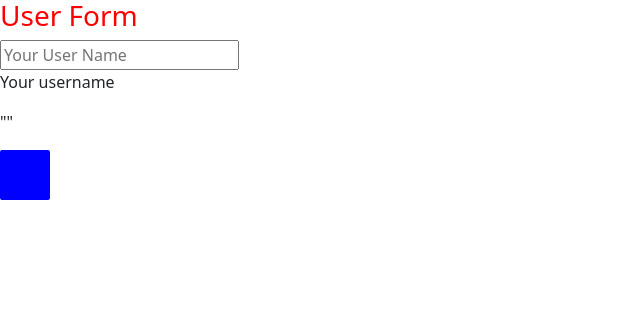
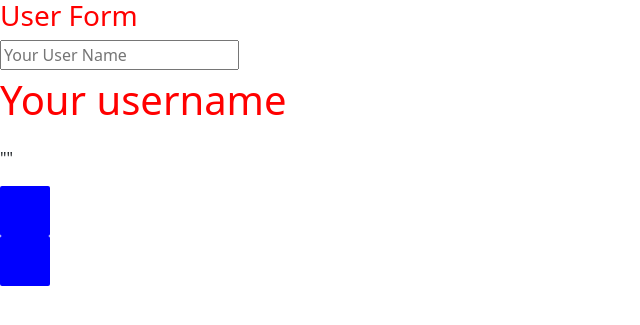
Before and after one commit to AlbertHoang/AngularLearning, an Angular app: page / in a window 1280 px wide. Shown: the part 423-748 px from the top of the page, without its empty margins (0-640 px from the left). Built offline with nearby package versions, Linux system fonts and the light colour scheme.

Commit message:
Directive | ngStyle & ngClass

```diff
--- a/src/app/user-form/user-form.component.html
+++ b/src/app/user-form/user-form.component.html
@@ -1,5 +1,10 @@
+<!-- Style Binding -->
 <h3 [style.color] = "isHighlight ? 'red' : 'black'">User Form</h3>
 <input placeholder="Your User Name" [(ngModel)]="name" #txtUsername>
-<p>Your username {{name}}</p>
+<!-- ngStyle -->
+<p [ngStyle]="name.length % 2 === 0 ? evenStyle : oddStyle">Your username {{name}}</p>
 <p>{{ txtUsername.value | json }}</p>
+<!-- Class Binding -->
 <div [class.circle] = "!isHighlight" [class.square]="isHighlight"></div>
+<!-- ngClass -->
+<div [ngClass]="currentClass"></div>
--- a/src/app/user-form/user-form.component.ts
+++ b/src/app/user-form/user-form.component.ts
@@ -1,4 +1,5 @@
 import { Component, OnInit } from '@angular/core';
+import { reduce } from 'rxjs';
 
 @Component({
   selector: 'app-user-form',
@@ -8,6 +9,9 @@ import { Component, OnInit } from '@angular/core';
 export class UserFormComponent implements OnInit {
   name = '';
   isHighlight = true;
+  evenStyle = {color: 'red', fontSize: '40px' };
+  oddStyle = {color: 'blue', fontSize: '20px'};
+  currentClass = {circle: !this.isHighlight, square: this.isHighlight};
   constructor() { }
 
   ngOnInit(): void {
```
